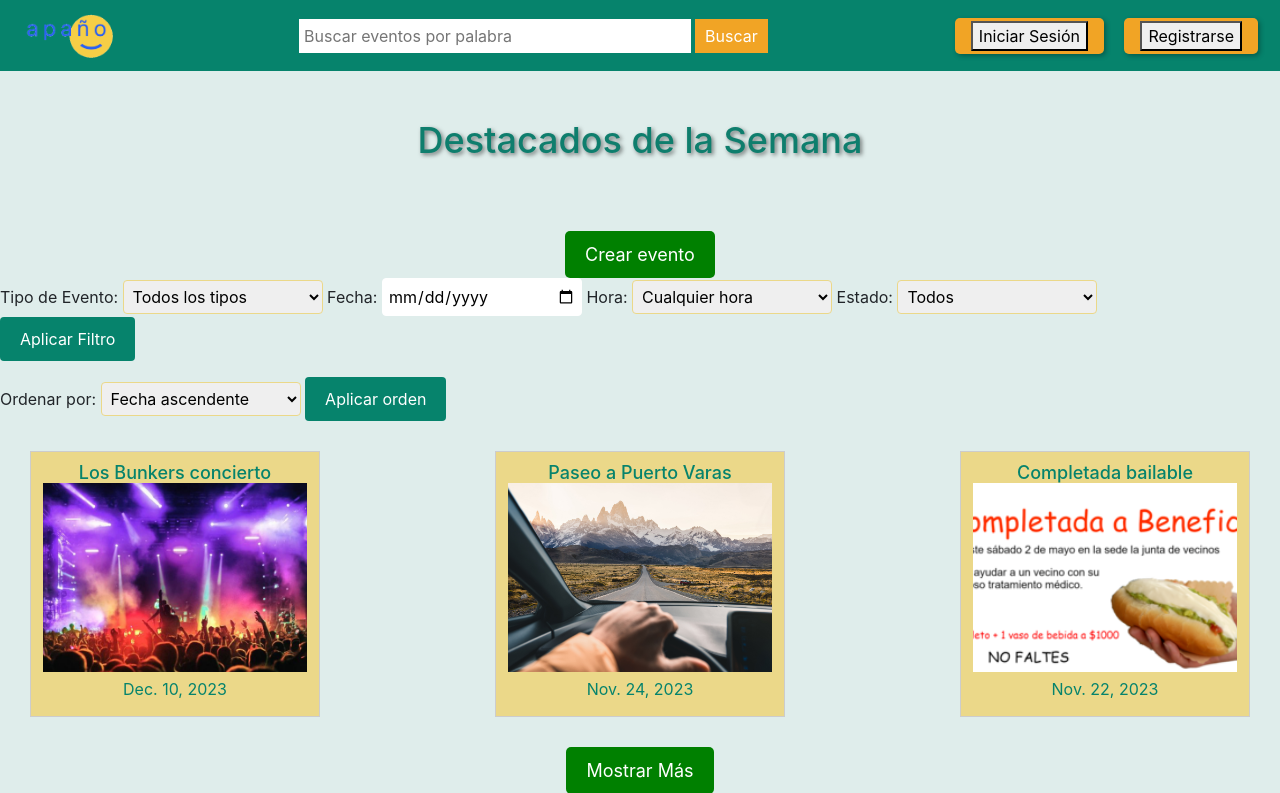
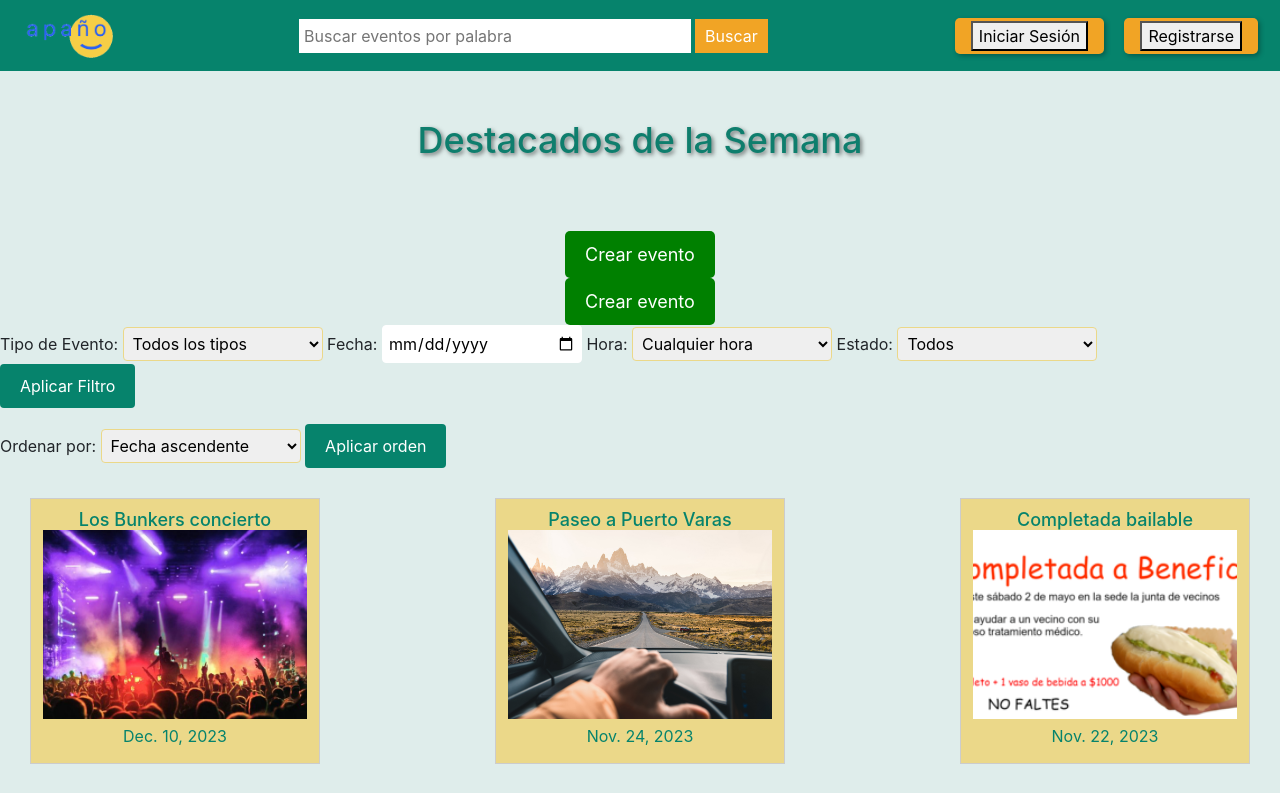
Before and after one commit to DCC-CC4401/2023-2-grupo-11, a Django app: page /eventos_destacados/ in a window 1280 px wide. Shown: the top 793 px of the page. Run offline with Django 4.2, Linux system fonts and the light colour scheme; data comes from the database, SQL or seed files in the repository; some libraries are stand-ins or nearby versions.

Commit message:
style: limpieza de codigo

```diff
--- a/apagno_app/perfil_apagno_app/templates/destacados.html
+++ b/apagno_app/perfil_apagno_app/templates/destacados.html
@@ -27,18 +27,12 @@
     <div class="py-5 text-center">
         <h2 class="display" style="font-size: 36px; color: #0e7e6d; margin-bottom: 20px; text-align: center; text-shadow: 2px 2px 4px rgba(0, 0, 0, 0.5);">Destacados de la Semana</h2>
     </div>
-    <!-- <div class="crear-evento">
+    <div class="crear-evento">
         <a href="/perfil_apagno_app/crear_evento"> <button id='mostrar-mas' type="submit"> Crear evento</button></a>
-    </div>-->
+    </div>
     <!-- Button trigger modal -->
-    <!--<div class="crear-evento">
-        <button id='mostrar-mas' type="submit" data-bs-toggle="modal" data-bs-target="#staticBackdrop">
-        Crear evento
-        </button>
-    </div>-->
-
     <div class="crear-evento">
-        <button id='mostrar-mas' type="button" data-toggle="modal" data-target="#creacionModal" > Crear evento</button>
+        <button id='mostrar-mas' type="submit" data-toggle="modal" data-target="#creacionModal" > Crear evento</button>
     </div>
     <!-- Modal creación de evento-->
     <div class="modal fade" id="creacionModal" data-backdrop="static" data-bs-keyboard="false" tabindex="-1"  aria-labelledby="staticBackdropLabel" aria-hidden="true">
```
